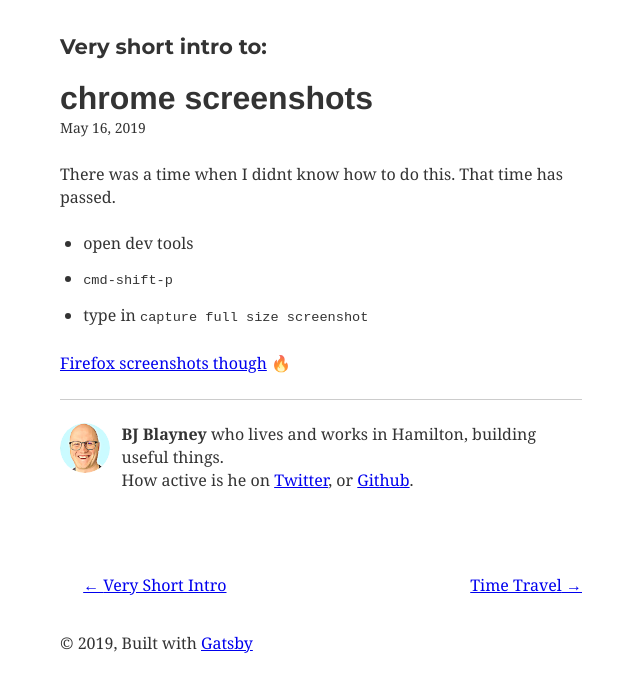
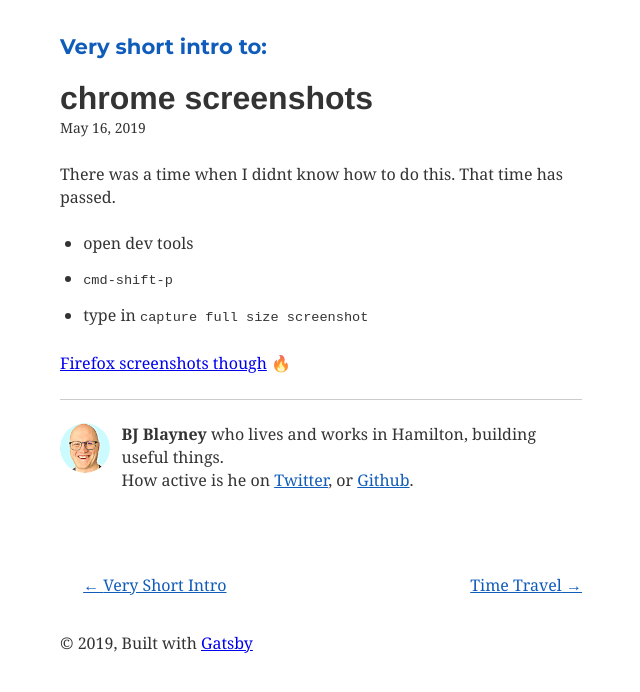
Before and after one commit to bjblayney/veryshortintro, a Gatsby site: page /chrome-screenshots/ in a window 1280 px wide. Shown: the whole page, without its empty margins (319-959 px from the left). Built offline with nearby package versions, Linux system fonts and the light colour scheme; Gatsby itself is replaced by a stand-in of ours; some packages are replaced by stand-ins of ours.

Commit message:
link colours, great questions

```diff
--- /dev/null
+++ b/content/blog/the-great-questions/index.md
@@ -0,0 +1,9 @@
+---
+title: The Great Questions
+description: The answer is known to be 42, but what is the question?
+date: "2019-06-20 13:54:30"
+---
+
+* What is reality?
+* What is consciousness?
+* What happens after we die?
--- a/src/components/bio.js
+++ b/src/components/bio.js
@@ -32,6 +32,7 @@ function Bio() {
                 marginBottom: 0,
                 minWidth: 50,
                 borderRadius: `100%`,
+                color: `#105cba`,
               }}
               imgStyle={{
                 borderRadius: `50%`,
@@ -45,6 +46,9 @@ function Bio() {
                 href={`https://twitter.com/${social.twitter}`}
                 target="_blank"
                 rel="noopener noreferrer"
+                style={{
+                  color: `#105cba`,
+                }}
               >
                 Twitter
               </a>
@@ -53,6 +57,9 @@ function Bio() {
                 href={`https://github.com/${social.twitter}`}
                 target="_blank"
                 rel="noopener noreferrer"
+                style={{
+                  color: `#105cba`,
+                }}
               >
                 Github
               </a>
--- a/src/components/layout.js
+++ b/src/components/layout.js
@@ -22,7 +22,7 @@ class Layout extends React.Component {
             style={{
               boxShadow: `none`,
               textDecoration: `none`,
-              color: `inherit`,
+              color: `#105cba`,
             }}
             to={`/`}
           >
@@ -42,7 +42,7 @@ class Layout extends React.Component {
             style={{
               boxShadow: `none`,
               textDecoration: `none`,
-              color: `inherit`,
+              color: `#105cba`,
             }}
             to={`/`}
           >
--- a/src/pages/index.js
+++ b/src/pages/index.js
@@ -28,7 +28,10 @@ class BlogIndex extends React.Component {
                   marginBottom: rhythm(1 / 4),
                 }}
               >
-                <Link style={{ boxShadow: `none` }} to={node.fields.slug}>
+                <Link
+                  style={{ boxShadow: `none`, color: `#105cba` }}
+                  to={node.fields.slug}
+                >
                   {title}
                 </Link>
               </h3>
--- a/src/templates/blog-post.js
+++ b/src/templates/blog-post.js
@@ -48,14 +48,22 @@ class BlogPostTemplate extends React.Component {
         >
           <li>
             {previous && (
-              <Link to={previous.fields.slug} rel="prev">
+              <Link
+                to={previous.fields.slug}
+                rel="prev"
+                style={{ color: `#105cba` }}
+              >
                 ← {previous.frontmatter.title}
               </Link>
             )}
           </li>
           <li>
             {next && (
-              <Link to={next.fields.slug} rel="next">
+              <Link
+                to={next.fields.slug}
+                rel="next"
+                style={{ color: `#105cba` }}
+              >
                 {next.frontmatter.title} →
               </Link>
             )}
```
